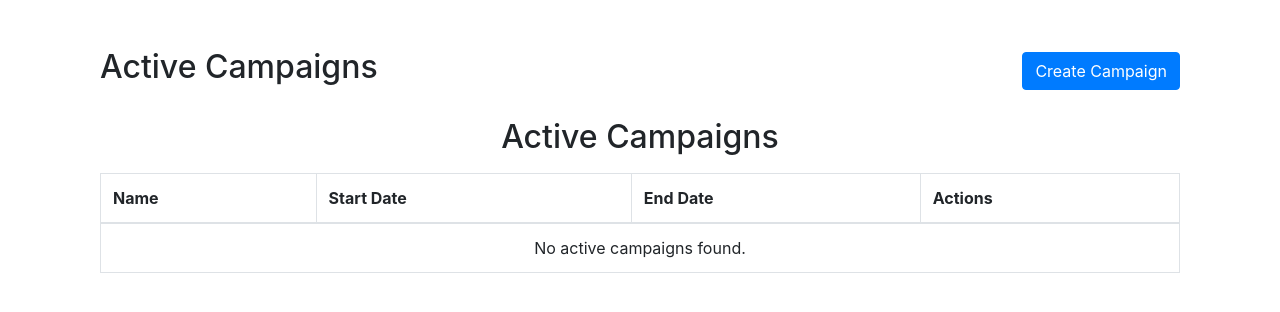
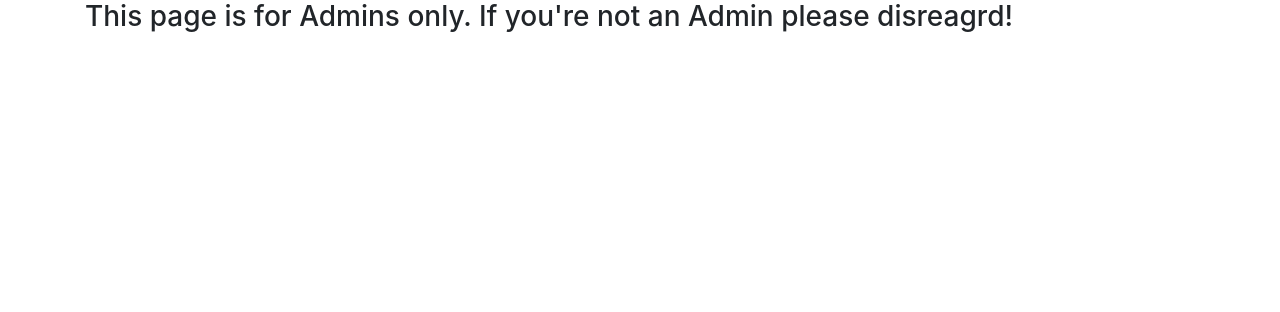
Before and after one commit to CSCI3356-Fall2024/Electronic-Eagles, a Django app: page /campaign in a window 1280 px wide. Shown: the part 56-368 px from the top of the page. Run offline with Django 5.2, Linux system fonts and the light colour scheme.

Commit message:
Update active_campaigns.html

```diff
--- a/delivery3/app/templates/active_campaigns.html
+++ b/delivery3/app/templates/active_campaigns.html
@@ -1,7 +1,8 @@
 {% extends "base.html" %}
 
 {% block content %}
-<div class="container mt-5">
+    {% if request.user.is_superuser %}
+        <div class="container mt-5">
      <div class="d-flex justify-content-between align-items-center mb-4">
         <h2>Active Campaigns</h2>
         <a href="{% url 'campaign_create' %}" class="btn btn-primary">Create Campaign</a>
@@ -33,5 +34,8 @@
             {% endfor %}
         </tbody>
     </table>
-</div>
+    </div>
+    {% else %}
+        <h3>This page is for Admins only. If you're not an Admin please disreagrd!</h3>
+    {% endif %}
 {% endblock %}
```
